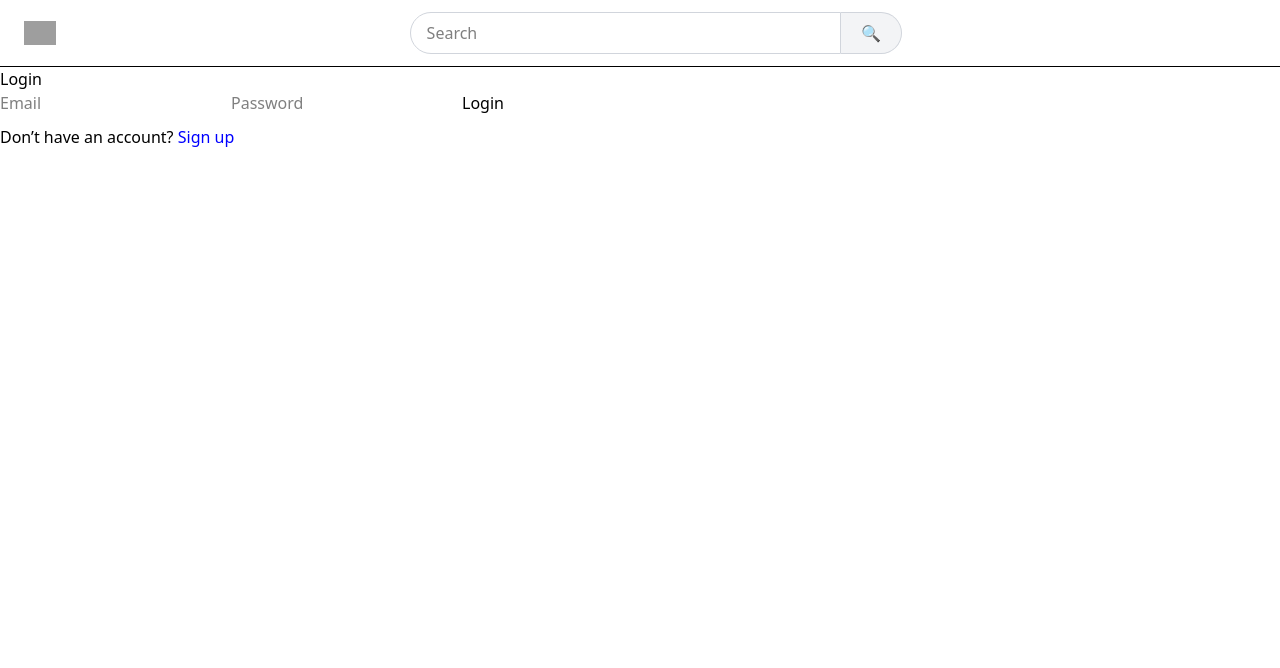
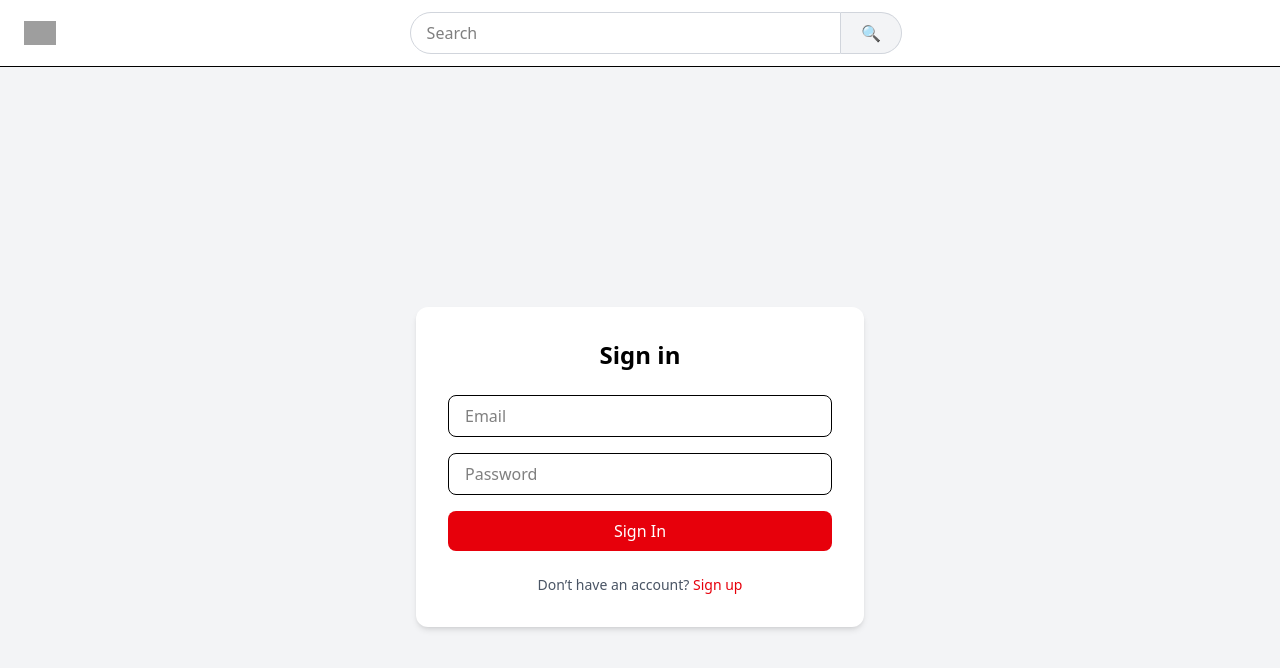
Before and after one commit to hardikpatel6/TS_Auth, a React (Vite) app in the folder frontend/: page /login in a window 1280 px wide. Shown: the top 668 px of the page. Built offline with nearby package versions, Linux system fonts and the light colour scheme; no server answers; grey boxes are pictures that could not be loaded.

Commit message:
progress:videoshowonFrontend

```diff
--- a/frontend/src/api/videoApi.js
+++ b/frontend/src/api/videoApi.js
@@ -8,14 +8,11 @@ const API = axios.create({
 });
 
 API.interceptors.request.use((config) => {
-
   const token = localStorage.getItem("accessToken");
   if (token) {
     config.headers.Authorization = `Bearer ${token}`;
   }
-
   return config;
-
 });
 
 export const getVideosApi = () =>
@@ -23,3 +20,15 @@ export const getVideosApi = () =>
 
 export const getVideoByIdApi = (id) =>
   API.get(`/videos/${id}`);
+
+export const likeVideoApi = (id) =>
+  API.post(`/videos/like/${id}`);
+
+export const dislikeVideoApi = (id) =>
+  API.post(`/videos/dislike/${id}`);
+
+export const subscribeVideoApi = (videoId) =>
+  API.post(`/videos/subscribe/${videoId}`);
+
+export const unsubscribeVideoApi = (videoId) =>
+  API.post(`/videos/unsubscribe/${videoId}`);
--- a/frontend/src/component/VideoCard.jsx
+++ b/frontend/src/component/VideoCard.jsx
@@ -5,43 +5,33 @@ const VideoCard = ({ video }) => {
   const navigate = useNavigate();
 
   return (
-
     <div
       onClick={() => navigate(`/videos/${video._id}`)}
-      className="mt-5 ml-7 cursor-pointer w-[300px] group"
+      className="mt-5 ml-7 cursor-pointer w-[300] group"
     >
 
       {/* Thumbnail */}
-      <div className="w-full h-[170px] overflow-hidden rounded-xl">
-
+      <div className="w-full h-[170] overflow-hidden rounded-xl">
         <img
           src={video.thumbnail}
           alt={video.title}
           className="w-full h-full object-cover group-hover:scale-105 transition-transform duration-300"
         />
-
       </div>
-
 
       {/* Video info */}
       <div className="mt-3">
-
         <h4 className="font-semibold text-sm line-clamp-2">
           {video.title}
         </h4>
-
         <p className="text-gray-600 text-sm mt-1">
-          {video.channelName}
+          {video.description}
         </p>
-
         <p className="text-gray-500 text-xs">
           {video.views} views
         </p>
-
       </div>
-
     </div>
-
   );
 
 };
--- a/frontend/src/pages/Login.jsx
+++ b/frontend/src/pages/Login.jsx
@@ -1,45 +1,87 @@
 import { useState } from "react";
 import { loginApi } from "../api/authApi";
 import { useAuth } from "../context/AuthContext";
-import { useNavigate , Link} from "react-router-dom";
+import { useNavigate, Link } from "react-router-dom";
 
 const Login = () => {
-  const [form, setForm] = useState({ email: "", password: "" });
+  const [form, setForm] = useState({
+    email: "",
+    password: ""
+  });
   const { setUser, setToken } = useAuth();
   const navigate = useNavigate();
-
   const handleChange = (e) => {
-    setForm({ ...form, [e.target.name]: e.target.value });
+    setForm({
+      ...form,
+      [e.target.name]: e.target.value
+    });
   };
-
   const handleSubmit = async (e) => {
     e.preventDefault();
     try {
       const res = await loginApi(form);
-      localStorage.setItem("accessToken", res.data.accessToken);
+      localStorage.setItem(
+        "accessToken",
+        res.data.accessToken
+      );
       setUser(res.data.user);
       setToken(res.data.accessToken);
       navigate("/");
     } catch (err) {
-      alert(err.response?.data?.message || "Login failed");
+      alert(
+        err.response?.data?.message ||
+        "Login failed"
+      );
     }
   };
-
   return (
-    <form onSubmit={handleSubmit}>
-      <h2>Login</h2>
-      <input name="email" placeholder="Email" onChange={handleChange} />
-      <input name="password" type="password" placeholder="Password" onChange={handleChange} />
-      <button>Login</button>
-      {/* 🔹 Signup redirect */}
-      <p style={{ marginTop: "10px" }}>
-        Don’t have an account?{" "}
-        <Link to="/signup" style={{ color: "blue" }}>
-          Sign up
-        </Link>
-      </p>
-    </form>
+    <div className="min-h-screen flex items-center justify-center bg-gray-100">
+      {/* Card */}
+      <div className="bg-white p-8 rounded-xl shadow-md w-full max-w-md">
+        {/* Title */}
+        <h2 className="text-2xl font-semibold text-center mb-6">
+          Sign in
+        </h2>
+        {/* Form */}
+        <form onSubmit={handleSubmit} className="space-y-4">
+          {/* Email */}
+          <input
+            name="email"
+            type="email"
+            placeholder="Email"
+            onChange={handleChange}
+            required
+            className="w-full px-4 py-2 border rounded-lg focus:outline-none focus:ring-2 focus:ring-red-500"
+          />
+          {/* Password */}
+          <input
+            name="password"
+            type="password"
+            placeholder="Password"
+            onChange={handleChange}
+            required
+            className="w-full px-4 py-2 border rounded-lg focus:outline-none focus:ring-2 focus:ring-red-500"
+          />
+          {/* Login Button */}
+          <button
+            type="submit"
+            className="w-full bg-red-600 text-white py-2 rounded-lg font-medium hover:bg-red-700 transition"
+          >
+            Sign In
+          </button>
+        </form>
+        {/* Signup link */}
+        <p className="text-center text-sm text-gray-600 mt-6">
+          Don’t have an account?{" "}
+          <Link
+            to="/signup"
+            className="text-red-600 hover:underline font-medium"
+          >
+            Sign up
+          </Link>
+        </p>
+      </div>
+    </div>
   );
 };
-
 export default Login;
--- a/frontend/src/pages/VideoPlayer.jsx
+++ b/frontend/src/pages/VideoPlayer.jsx
@@ -1,12 +1,15 @@
 import { useEffect, useState } from "react";
 import { useParams } from "react-router-dom";
-import { getVideoByIdApi } from "../api/videoApi";
+import { getVideoByIdApi, likeVideoApi, dislikeVideoApi, subscribeVideoApi, unsubscribeVideoApi } from "../api/videoApi";
 
 const VideoPlayer = () => {
     const { id } = useParams();
     const [video, setVideo] = useState(null);
     const [loading, setLoading] = useState(true);
-
+    const [isLiked, setIsLiked] = useState(false);
+    const [isDisliked, setIsDisliked] = useState(false);
+    const [likeCount, setLikeCount] = useState(0);
+    const [dislikeCount, setDislikeCount] = useState(0);
     useEffect(() => {
         const fetchVideo = async () => {
             try {
@@ -18,22 +21,115 @@ const VideoPlayer = () => {
                 setLoading(false);
             }
         };
-
         fetchVideo();
     }, [id]);
 
-  if (loading) return <p>Loading video...</p>;
+    const handleLike = async () => {
+        try {
+            await likeVideoApi(video._id);
+            if (isLiked) {
+                // remove like
+                setLikeCount(prev => prev - 1);
+            }else {
+                // add like
+                setLikeCount(prev => prev + 1);
+                setIsLiked(true);
 
-  if (!video) return <p>Video not found.</p>;
+                // remove dislike if exists
+                if (isDisliked) {
+                    setDislikeCount(prev => prev - 1);
+                    setIsDisliked(false);
+                }
+
+            }
+
+        }
+        catch (error) {
+
+            console.error(error);
+
+        }
+
+    };
+
+    const handleDislike = async () => {
+        try {
+            const res = await dislikeVideoApi(video._id);
+            setVideo((prev) => ({ ...prev, dislikes: res.data.dislikes }));
+        } catch (error) {
+            console.error("Error disliking the video:", error);
+        }
+    };
+
+    const handleSubscribe = async () => {
+        try {
+            const res = await subscribeVideoApi(video._id);
+            setVideo((prev) => ({ ...prev, subscribers: res.data.subscribers }));
+        } catch (error) {
+            console.error("Error subscribing to the channel:", error);
+        }
+    };
+
+    const handleUnsubscribe = async () => {
+        try {
+            const res = await unsubscribeVideoApi(video._id);
+            setVideo((prev) => ({ ...prev, subscribers: res.data.subscribers }));
+        } catch (error) {
+            console.error("Error unsubscribing from the channel:", error);
+        }
+    };
+
+    if (loading)
+        return (
+            <div className="text-center mt-10">
+                Loading video...
+            </div>
+        );
+
+    if (!video)
+        return (
+            <div className="text-center mt-10">
+                Video not found.
+            </div>
+        );
 
     return (
-    <div>
-      <h1>{video.title}</h1>
-      <video controls width="100%">
+        <div className="flex justify-center px-4 mt-6">
+            {/* Main container */}
+            <div className="w-full max-w-4xl">
+                {/* Video */}
+                <div className="w-full aspect-video bg-black rounded-xl overflow-hidden">
+                    <video controls className="w-full h-full">
                         <source src={video.url} type="video/mp4" />
-        Your browser does not support the video tag.
                     </video>
-      <p>{video.description}</p>
+                </div>
+                {/* Video info */}
+                <h1 className="text-xl font-semibold mt-4">{video.title}</h1>
+                <p className="text-gray-600 mt-2">{video.description}</p>
+                <div className="flex gap-4 mt-4">
+                    <button
+                        onClick={handleLike}
+                        className={`px-4 py-2 text-white rounded ${isLiked ? "bg-blue-700" : "bg-blue-500"
+                            }`}
+                    >
+                        👍 {likeCount}
+                    </button>
+
+                    <button
+                        onClick={handleDislike}
+                        className={`px-4 py-2 text-white rounded ${isDisliked ? "bg-red-700" : "bg-red-500"
+                            }`}
+                    >
+                        👎 {dislikeCount}
+                    </button>
+                    <button onClick={handleSubscribe} className="px-4 py-2 bg-green-500 text-white rounded">
+                        Subscribe ({video.subscribers})
+                    </button>
+                    <button onClick={handleUnsubscribe} className="px-4 py-2 bg-gray-500 text-white rounded">
+                        Unsubscribe
+                    </button>
+                </div>
+            </div>
         </div>
     );
 };
```
Lines whose indentation alone changed are shown as unchanged.
